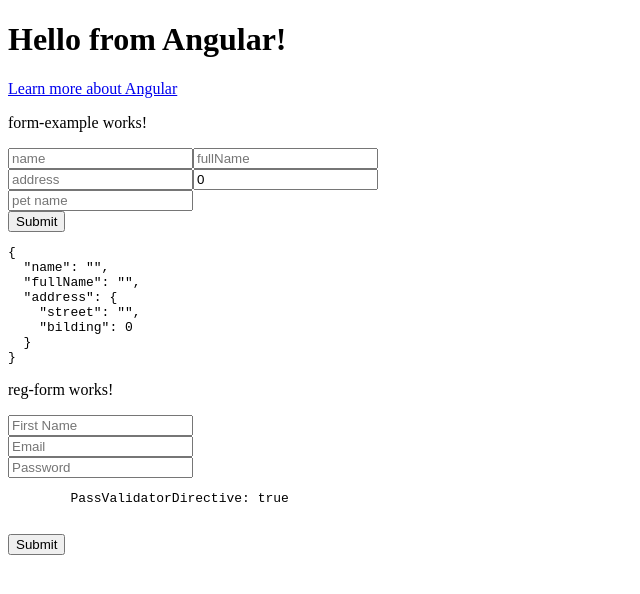
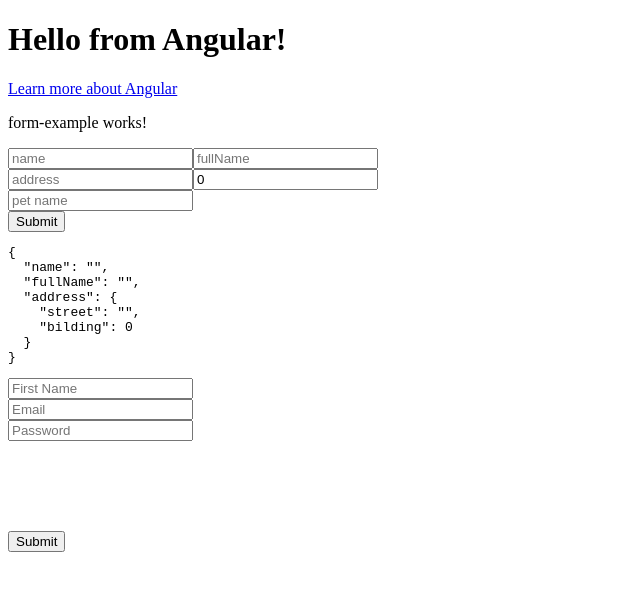
Before and after one commit to igor2000xp/angular-template-form-validator, an Angular app: page / in a window 1280 px wide. Shown: the top 594 px of the page, without its empty margins (0-640 px from the left). Built offline with nearby package versions, Linux system fonts and the light colour scheme.

Commit message:
feat: improve password validation error display in registration form

```diff
--- a/src/app/reg-form/reg-form.component.css
+++ b/src/app/reg-form/reg-form.component.css
@@ -5,3 +5,8 @@
   margin-top: 5px;
   margin-bottom: 0;
 }
+.error-block {
+  height: 85px;
+  margin-top: 5px;
+  margin-bottom: 0;
+}
--- a/src/app/reg-form/reg-form.component.html
+++ b/src/app/reg-form/reg-form.component.html
@@ -1,5 +1,3 @@
-<p>reg-form works!</p>
-
 <form #form="ngForm" (submit)="onSubmit(form)">
   <div>
     <input type="text" placeholder="First Name" name="name" required [(ngModel)]="user.name" />
@@ -18,17 +16,14 @@
       [(ngModel)]="user.password" />
   </div>
 
-  @if (passCheck.hasError('required') && passCheck.touched) {
-    <span class="error">* Password must be</span>
-  }
-  @if (passCheck.hasError('PassValidatorDirective') && passCheck.touched) {
-    <span class="error">* {{ passCheck.getError('PassValidatorDirective').message }}</span>
-  }
-  <span>
-    <pre>
-        PassValidatorDirective: {{ passCheck.hasError('PassValidatorDirective') }}
-    </pre>
-  </span>
+  <div class="error-block">
+    <div *ngIf="passCheck.hasError('PassValidatorDirective') && passCheck.touched">
+      <div *ngFor="let item of passCheck.getError('PassValidatorDirective'); trackBy: trackByFn">
+        <div class="error">* {{ item.message }}</div>
+      </div>
+    </div>
+  </div>
+
   <div>
     <button type="submit">Submit</button>
   </div>
--- a/src/app/reg-form/reg-form.component.ts
+++ b/src/app/reg-form/reg-form.component.ts
@@ -25,4 +25,8 @@ export class RegFormComponent {
   onSubmit(form: NgForm): void {
     console.log('You submitted value:', form);
   }
+
+  trackByFn(index: number, item: { message: string }): string {
+    return item.message;
+  }
 }
--- a/src/app/share/directives/pass-validator.directive.ts
+++ b/src/app/share/directives/pass-validator.directive.ts
@@ -16,15 +16,11 @@ export class PassValidatorDirective implements Validator {
   change!: () => void;
 
   validate(control: AbstractControl): ValidationErrors | null {
-    console.log('control:', control.value);
-    // console.log('control length:', control.value?.length);
     const messages = PassChecker.allPassChecks(control);
-    console.log('control messages:', messages);
     // this.change();
-    return control.value?.length >= 6 ? null : { PassValidatorDirective: { messages } };
+    return String(messages) === '' ? null : { PassValidatorDirective: messages };
   }
   registerOnValidatorChange?(fn: () => void): void {
-    // throw new Error('Method not implemented.');
     this.change = fn;
   }
 }
```
